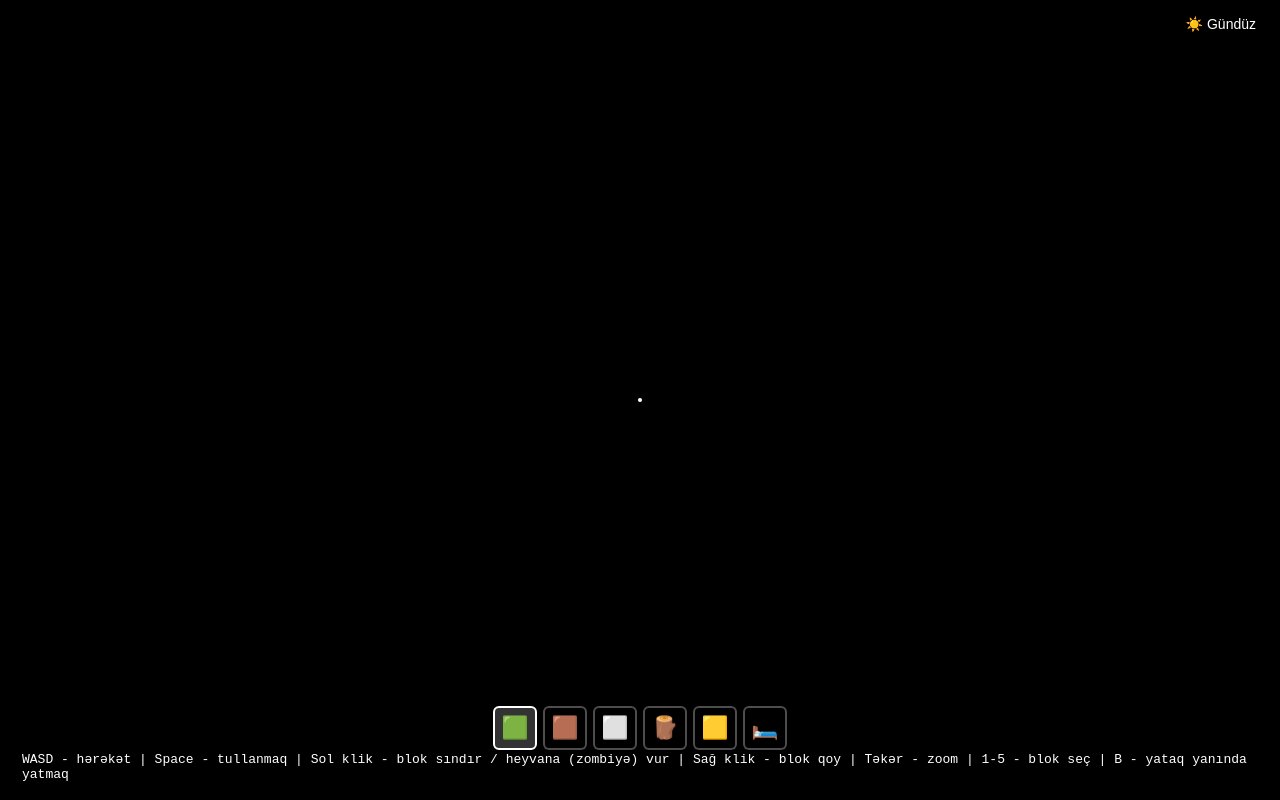
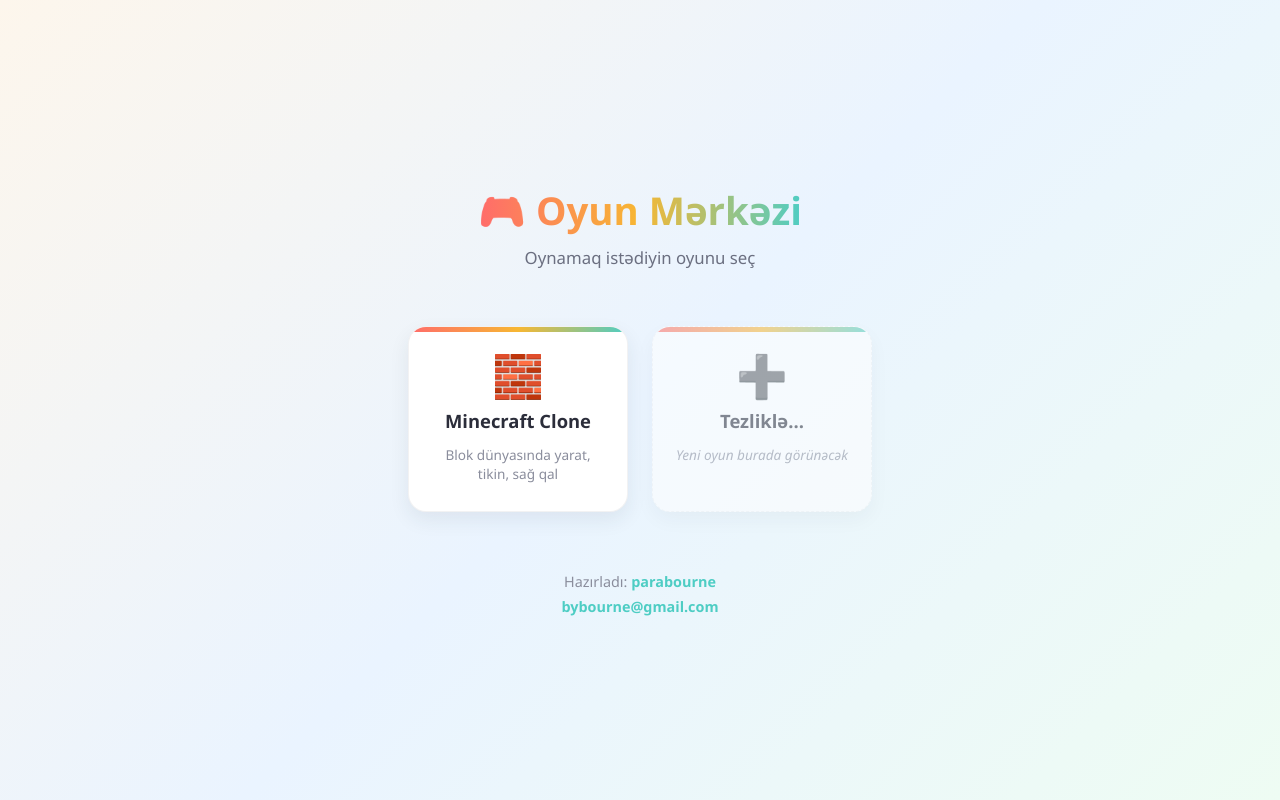
Before and after one commit to parabourne/games, a website built with Vite: page index.html in a window 1280 px wide. Built offline with nearby package versions, Linux system fonts and the light colour scheme.

Commit message:
oyunmenu

```diff
--- a/index.html
+++ b/index.html
@@ -1,246 +1,166 @@
-<!doctype html>
-<html lang="en">
+<!DOCTYPE html>
+<html lang="az">
 <head>
   <meta charset="UTF-8" />
-    <link rel="icon" type="image/svg+xml" href="/favicon.svg" />
-    <meta name="viewport" content="width=device-width, initial-scale=1.0, maximum-scale=1.0, user-scalable=no" />
-    <title>minecraft-clone</title>
-    <link rel="stylesheet" href="/src/craft.css" />
+  <meta name="viewport" content="width=device-width, initial-scale=1.0" />
+  <title>Oyunlar</title>
   <style>
-      * { margin: 0; padding: 0; box-sizing: border-box; -webkit-user-select: none; user-select: none; -webkit-touch-callout: none; }
-      html, body { width: 100%; height: 100%; overflow: hidden; background: #000; touch-action: none; }
-      #app { width: 100%; height: 100%; }
-      #crosshair {
-        position: fixed; top: 50%; left: 50%;
-        width: 4px; height: 4px; background: white;
-        transform: translate(-50%, -50%);
-        border-radius: 50%;
-        pointer-events: none;
-        z-index: 10;
-      }
-      #info {
-        position: fixed; bottom: 10px; left: 10px;
-        color: white; font-family: monospace; font-size: 13px;
-        background: rgba(0,0,0,0.5); padding: 8px 12px; border-radius: 6px;
-        z-index: 10;
-      }
-      #hotbar {
-        position: fixed; bottom: 50px; left: 50%; transform: translateX(-50%);
-        display: flex; gap: 6px; z-index: 30;
-      }
-      .slot {
-        width: 44px; height: 44px;
-        background: rgba(0,0,0,0.5);
-        border: 2px solid rgba(255,255,255,0.3);
-        border-radius: 6px;
-        display: flex; align-items: center; justify-content: center;
-        font-size: 22px;
-        cursor: pointer;
-      }
-      .slot.active { border-color: white; background: rgba(255,255,255,0.2); }
-
-      /* ---- İNVENTAR PANELİ (sağ yuxarı künc) ---- */
-      #inventory-panel {
-        position: fixed; top: 10px; right: 10px;
-        display: flex; flex-direction: column; align-items: flex-end; gap: 6px;
-        z-index: 30;
-      }
-      #inventory-list {
-        display: flex; flex-wrap: wrap; gap: 6px; justify-content: flex-end;
-        max-width: 220px;
-      }
-      .inv-chip {
-        background: rgba(0,0,0,0.55); color: white;
-        font-family: monospace; font-size: 14px;
-        padding: 4px 10px; border-radius: 6px;
-        border: 1px solid rgba(255,255,255,0.25);
+    * {
+      box-sizing: border-box;
     }
 
-      /* ---- CRAFT (EMALAT) PANELİ ----
-         Diqqət: panelin özünün görünüşü artıq /src/craft.css faylında
-         idarə olunur (#craft-panel, .craft-row, .craft-btn və s.).
-         Burada YALNIZ ümumi "hidden" utility saxlanılıb, köhnə
-         toqquşan qaydalar silinib. ---- */
-      .hidden { display: none !important; }
-
-      /* ---- TOXUNMA İDARƏETMƏ (yalnız touch cihazlarda görünür) ---- */
-      #touch-controls { display: none; }
-      body.touch-device #touch-controls { display: block; }
-      body.touch-device #info { display: none; }
-
-      #joystick-zone {
-        position: fixed; bottom: 30px; left: 30px;
-        width: 130px; height: 130px;
-        border-radius: 50%;
-        background: rgba(255,255,255,0.15);
-        border: 2px solid rgba(255,255,255,0.3);
-        z-index: 20;
-        touch-action: none;
-      }
-      #joystick-knob {
-        position: absolute; top: 50%; left: 50%;
-        width: 55px; height: 55px;
-        margin: -27px 0 0 -27px;
-        border-radius: 50%;
-        background: rgba(255,255,255,0.4);
-        border: 2px solid rgba(255,255,255,0.6);
-        pointer-events: none;
-      }
-      #look-zone {
-        position: fixed; top: 0; right: 0;
-        width: 55%; height: 100%;
-        z-index: 15;
-        touch-action: none;
-      }
-      #action-buttons {
-        position: fixed; bottom: 100px; right: 25px;
-        display: flex; flex-direction: column; gap: 14px;
-        z-index: 20;
-      }
-      .action-btn {
-        width: 64px; height: 64px;
-        border-radius: 50%;
-        background: rgba(0,0,0,0.5);
-        border: 2px solid rgba(255,255,255,0.4);
-        color: white;
-        font-size: 12px;
-        font-family: sans-serif;
-        display: flex; align-items: center; justify-content: center;
-        text-align: center;
-        touch-action: none;
-      }
-      /* ---- TULLANMA DÜYMƏSİ: sağ tərəfə, "Sındır" düyməsinin soluna
-         köçürüldü. Əvvəl joystick-in yanında (sol tərəfdə) idi və hərəkət
-         barmağı ilə üst-üstə düşürdü — indi sağ baş barmaqla əlçatandır. ---- */
-      #jump-btn {
-        position: fixed; bottom: 100px; right: 100px;
-        width: 64px; height: 64px;
-        border-radius: 50%;
-        background: rgba(0,0,0,0.5);
-        border: 2px solid rgba(255,255,255,0.4);
-        color: white;
-        font-size: 12px;
-        font-family: sans-serif;
-        display: flex; align-items: center; justify-content: center;
-        z-index: 20;
-        touch-action: none;
-      }
-      #touch-hint {
-        position: fixed; top: 10px; left: 50%; transform: translateX(-50%);
-        color: white; font-family: sans-serif; font-size: 12px;
-        background: rgba(0,0,0,0.5); padding: 6px 12px; border-radius: 6px;
-        z-index: 10;
+    body {
+      margin: 0;
+      min-height: 100vh;
+      font-family: 'Segoe UI', system-ui, sans-serif;
+      background: linear-gradient(135deg, #fdf6ec 0%, #eaf4ff 50%, #eefcf3 100%);
+      color: #2b2d3a;
+      display: flex;
+      flex-direction: column;
+      align-items: center;
+      justify-content: center;
+      padding: 40px 20px;
     }
 
-      /* ---- GECƏ/GÜNDÜZ GÖSTƏRİCİSİ ---- */
-      #daynight-indicator {
-        position: fixed; top: 10px; right: 10px;
-        color: white; font-family: sans-serif; font-size: 14px;
-        background: rgba(0,0,0,0.55); padding: 6px 14px; border-radius: 6px;
-        z-index: 30;
-      }
-      /* İnventar paneli ilə üst-üstə düşməsin deyə, toxunma cihazında
-         inventar panelinin altına, masaüstündə isə öz yerində qalır. */
-      body.touch-device #daynight-indicator {
-        top: 46px;
+    .header {
+      text-align: center;
+      margin-bottom: 40px;
     }
 
-      /* ---- MÜVƏQQƏTİ İPUCU MESAJI ---- */
-      #hint {
-        position: fixed; top: 70px; left: 50%; transform: translateX(-50%);
-        color: white; font-family: sans-serif; font-size: 14px;
-        background: rgba(0,0,0,0.65); padding: 8px 16px; border-radius: 8px;
-        z-index: 35;
-        transition: opacity 0.2s;
+    .header h1 {
+      font-size: 2.4rem;
+      margin: 0;
+      background: linear-gradient(90deg, #ff6b6b, #f7b733, #4ecdc4);
+      -webkit-background-clip: text;
+      background-clip: text;
+      color: transparent;
+      font-weight: 800;
     }
 
-      /* ---- GAME OVER EKRANI ---- */
-      #game-over-screen {
-        position: fixed; inset: 0;
-        background: rgba(20,0,0,0.85);
-        display: flex; flex-direction: column;
-        align-items: center; justify-content: center;
-        gap: 18px;
-        z-index: 100;
+    .header p {
+      margin-top: 10px;
+      color: #6b6f80;
+      font-size: 1.05rem;
     }
-      #game-over-screen h1 {
-        color: #ff5555; font-family: sans-serif; font-size: 42px;
-        letter-spacing: 2px;
+
+    .game-list {
+      display: flex;
+      gap: 24px;
+      flex-wrap: wrap;
+      justify-content: center;
+      max-width: 900px;
     }
-      #restart-btn {
-        padding: 12px 28px;
-        font-size: 16px; font-family: sans-serif;
-        background: #d9534f; color: white;
-        border: none; border-radius: 8px;
-        cursor: pointer;
+
+    .game-card {
+      position: relative;
+      width: 220px;
+      background: #ffffff;
+      border-radius: 18px;
+      padding: 28px 22px;
+      text-decoration: none;
+      color: #2b2d3a;
+      box-shadow: 0 8px 20px rgba(43, 45, 58, 0.08);
+      border: 1px solid rgba(43, 45, 58, 0.06);
+      transition: transform 0.25s ease, box-shadow 0.25s ease;
+      display: flex;
+      flex-direction: column;
+      align-items: center;
+      text-align: center;
+      gap: 12px;
+      overflow: hidden;
     }
-      #restart-btn:hover { background: #c9302c; }
 
-      /* ---- YATMAQ DÜYMƏSİ (yalnız toxunma cihazlarında) ---- */
-      #sleep-btn {
-        position: fixed; bottom: 100px; right: 175px;
-        width: 64px; height: 64px;
-        border-radius: 50%;
-        background: rgba(0,0,0,0.5);
-        border: 2px solid rgba(255,255,255,0.4);
-        color: white; font-size: 22px;
-        display: flex; align-items: center; justify-content: center;
-        z-index: 20;
-        touch-action: none;
+    .game-card::before {
+      content: "";
+      position: absolute;
+      top: 0;
+      left: 0;
+      right: 0;
+      height: 5px;
+      background: linear-gradient(90deg, #ff6b6b, #f7b733, #4ecdc4);
     }
-      body:not(.touch-device) #sleep-btn { display: none; }
+
+    .game-card:hover {
+      transform: translateY(-8px) scale(1.03);
+      box-shadow: 0 16px 30px rgba(43, 45, 58, 0.15);
+    }
+
+    .game-icon {
+      font-size: 2.6rem;
+      line-height: 1;
+    }
+
+    .game-name {
+      font-size: 1.15rem;
+      font-weight: 700;
+    }
+
+    .game-desc {
+      font-size: 0.85rem;
+      color: #8a8d9c;
+    }
+
+    .game-card.disabled {
+      opacity: 0.55;
+      cursor: default;
+      pointer-events: none;
+      border-style: dashed;
+    }
+
+    .game-card.disabled .game-desc {
+      font-style: italic;
+    }
+
+    footer {
+      margin-top: 60px;
+      text-align: center;
+      color: #8a8d9c;
+      font-size: 0.9rem;
+    }
+
+    footer a {
+      color: #4ecdc4;
+      text-decoration: none;
+      font-weight: 600;
+      transition: color 0.2s;
+    }
+
+    footer a:hover {
+      color: #ff6b6b;
+    }
+
+    footer .author-line {
+      margin-top: 6px;
+    }
   </style>
 </head>
 <body>
-    <div id="app"></div>
-    <div id="crosshair"></div>
-    <div id="info">WASD - hərəkət | Space - tullanmaq | Sol klik - blok sındır / heyvana (zombiyə) vur | Sağ klik - blok qoy | Təkər - zoom | 1-5 - blok seç | B - yataq yanında yatmaq</div>
 
-    <div id="daynight-indicator">☀️ Gündüz</div>
-    <div id="hint" class="hidden"></div>
-
-    <div id="inventory-panel">
-      <div id="inventory-list"></div>
+  <div class="header">
+    <h1>🎮 Oyun Mərkəzi</h1>
+    <p>Oynamaq istədiyin oyunu seç</p>
   </div>
 
-    <div id="hotbar">
-      <div class="slot active" data-type="grass">🟩</div>
-      <div class="slot" data-type="dirt">🟫</div>
-      <div class="slot" data-type="stone">⬜</div>
-      <div class="slot" data-type="wood">🪵</div>
-      <div class="slot" data-type="sand">🟨</div>
-      <div class="slot" data-type="bed">🛏️</div>
+  <div class="game-list">
+    <a class="game-card" href="/minecraft.html">
+      <div class="game-icon">🧱</div>
+      <div class="game-name">Minecraft Clone</div>
+      <div class="game-desc">Blok dünyasında yarat, tikin, sağ qal</div>
+    </a>
+
+    <div class="game-card disabled">
+      <div class="game-icon">➕</div>
+      <div class="game-name">Tezliklə...</div>
+      <div class="game-desc">Yeni oyun burada görünəcək</div>
+    </div>
   </div>
 
-    <div id="craft-toggle-btn" title="Craft paneli (E)">🛠️</div>
-    <div id="craft-panel" class="hidden">
-      <div class="craft-header">
-        <h2>🛠️ Hazırlama (E - bağla/aç)</h2>
-        <input id="craft-search" placeholder="Axtar..." />
+  <footer>
+    <div>Hazırladı: <a href="https://github.com/parabourne" target="_blank" rel="noopener">parabourne</a></div>
+    <div class="author-line">
+      <a href="mailto:bybourne@gmail.com">bybourne@gmail.com</a>
     </div>
-      <div id="craft-tabs"></div>
-      <div id="craft-list"></div>
-    </div>
+  </footer>
 
-    <div id="touch-controls">
-      <div id="touch-hint">Sol tərəf – bax | Sağ tərəf – bax/fırlat | Düymələr – sındır/qoy/tulan</div>
-      <div id="look-zone"></div>
-      <div id="joystick-zone">
-        <div id="joystick-knob"></div>
-      </div>
-      <div id="jump-btn">Tullan</div>
-      <div id="action-buttons">
-        <div class="action-btn" id="break-btn">Sındır</div>
-        <div class="action-btn" id="place-btn">Qoy</div>
-      </div>
-      <div id="sleep-btn" title="Yat (yataq yanında, gecə)">🛏️</div>
-    </div>
-
-    <div id="game-over-screen" class="hidden">
-      <h1>💀 GAME OVER</h1>
-      <button id="restart-btn">Yenidən başla</button>
-    </div>
-
-    <script type="module" src="/src/main.js"></script>
 </body>
 </html>
```
Also changed, not shown: minecraft.html (added, +246 -0 lines). Lines whose indentation alone changed are shown as unchanged.
